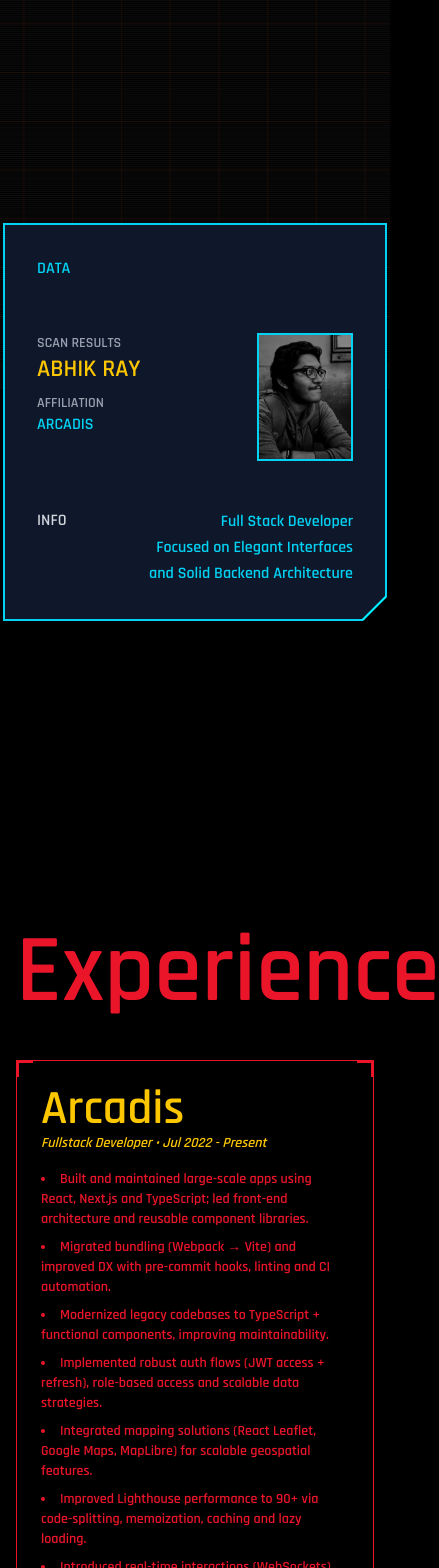
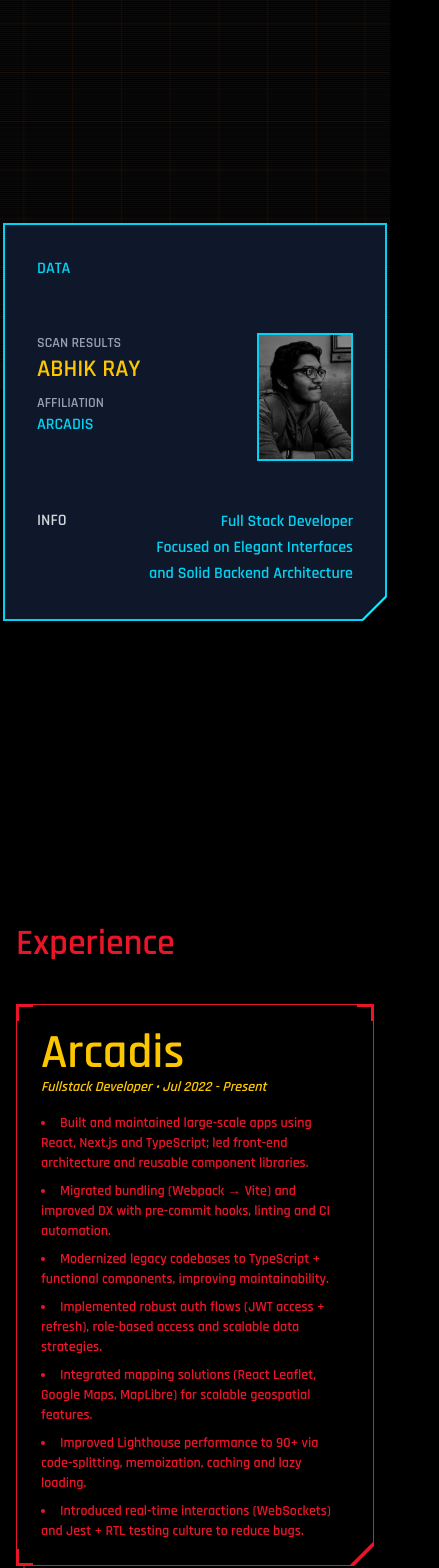
Before and after one commit to Abhik-Ray/my-portfolio, a Next.js app: page / in a window 390 px wide. Shown: the top 1568 px of the page, 439 px wide, since content can reach past the window. Built offline with nearby package versions, Linux system fonts and the light colour scheme.

Commit message:
added optimizations

```diff
--- a/app/page.tsx
+++ b/app/page.tsx
@@ -1,4 +1,6 @@
 "use client";
+
+import { memo, useRef } from "react";
 
 import Art from "@/components/Art";
 import Contact from "@/components/Contact";
@@ -7,7 +9,12 @@
 import Hero from "@/components/Hero";
 import Projects from "@/components/Projects";
 import Skills from "@/components/Skills";
-import { useRef } from "react";
+
+// Memoize sections to prevent unnecessary re-renders
+const MemoizedExperience = memo(Experience);
+const MemoizedSkills = memo(Skills);
+const MemoizedProjects = memo(Projects);
+const MemoizedArt = memo(Art);
 
 export default function Home() {
   const contactRef = useRef<HTMLDivElement>(null);
@@ -20,10 +27,10 @@
       <div className="relative z-10 h-screen flex items-center justify-center">
         <Hero />
       </div>
-      <Experience />
-      <Skills />
-      <Projects />
-      <Art />
+      <MemoizedExperience />
+      <MemoizedSkills />
+      <MemoizedProjects />
+      <MemoizedArt />
       <Contact ref={contactRef} />
     </main>
   );
--- a/components/Experience.tsx
+++ b/components/Experience.tsx
@@ -1,8 +1,10 @@
 'use client'
 
-import React from "react";
+import React, { memo } from "react";
+
 import { motion } from "framer-motion";
 
+// Move animation variants outside component to prevent re-creation
 const containerVariants = {
   hidden: { opacity: 0 },
   visible: {
@@ -28,6 +30,84 @@
   }
 };
 
+// Static experience data
+const experiences = [
+  {
+    id: 'arcadis-fullstack',
+    company: 'Arcadis',
+    role: 'Fullstack Developer',
+    period: 'Jul 2022 - Present',
+    highlights: [
+      'Built and maintained large-scale apps using React, Next.js and TypeScript; led front-end architecture and reusable component libraries.',
+      'Migrated bundling (Webpack → Vite) and improved DX with pre-commit hooks, linting and CI automation.',
+      'Modernized legacy codebases to TypeScript + functional components, improving maintainability.',
+      'Implemented robust auth flows (JWT access + refresh), role-based access and scalable data strategies.',
+      'Integrated mapping solutions (React Leaflet, Google Maps, MapLibre) for scalable geospatial features.',
+      'Improved Lighthouse performance to 90+ via code-splitting, memoization, caching and lazy loading.',
+      'Introduced real-time interactions (WebSockets) and Jest + RTL testing culture to reduce bugs.',
+    ]
+  },
+  {
+    id: 'arcadis-intern',
+    company: 'Arcadis',
+    role: 'Internship',
+    period: 'Oct 2021 - July 2022',
+    highlights: [
+      'Worked on building and maintaining UI features using React and modern JavaScript.',
+      'Assisted in developing reusable components and improving overall code structure.',
+      'Collaborated with designers and senior developers to implement responsive layouts.',
+      'Debugged UI issues and helped improve performance and user experience.',
+      'Gained hands-on experience with real-world development workflows and team collaboration.',
+    ]
+  },
+  {
+    id: 'highradius',
+    company: 'Highradius',
+    role: 'Internship',
+    period: 'Jan 2021 - March 2021',
+    highlights: [
+      'Contributed to developing a machine learning model aimed at predicting business-related outcomes.',
+      'Assisted in data preprocessing, model training, and evaluating prediction results.',
+      'Integrated ML outputs into a web interface for visualization and interaction.',
+      'Worked on the front end using React to build UI components for the platform.',
+      'Learned how ML systems connect with web applications in a production-like environment.',
+    ]
+  }
+] as const;
+
+const ExperienceItem = memo(({ experience }: { experience: typeof experiences[number] }) => (
+  <motion.li className="relative md:pl-12" variants={itemVariants}>
+    <div
+      role="article"
+      className="p-6 border border-foreground bg-black backdrop-blur-sm relative overflow-hidden modal-cut"
+    >
+      {/* Corner accents */}
+      <div className="absolute top-0 left-0 w-4 h-4 border-t-2 border-l-2 border-foreground" />
+      <div className="absolute top-0 right-0 w-4 h-4 border-t-2 border-r-2 border-foreground" />
+      <div className="absolute bottom-0 left-0 w-4 h-4 border-b-2 border-l-2 border-foreground" />
+
+      <div className="flex flex-col justify-end md:flex-row md:items-start md:justify-between gap-4 relative z-10">
+        <div>
+          <h3 className="text-5xl font-semibold text-yellow-400">
+            {experience.company}
+          </h3>
+          <p className="text-sm italic text-yellow-400">
+            {experience.role} • {experience.period}
+          </p>
+        </div>
+      </div>
+
+      <ul className="mt-4 space-y-2 text-sm list-disc list-inside relative z-10 text-foreground">
+        {experience.highlights.map((highlight, idx) => (
+          <li key={idx}>{highlight}</li>
+        ))}
+      </ul>
+    </div>
+  </motion.li>
+));
+
+ExperienceItem.displayName = 'ExperienceItem';
+
 const Experience: React.FC = () => {
   return (
     <section
@@ -35,8 +115,8 @@
       className="relative py-20"
     >
       <div className="max-w-7xl mx-auto px-4 md:px-8 lg:px-16 relative z-10">
-        <header className="mb-10 md:pl-12">
-          <h1 className="text-8xl font-thin text-foreground">
+        <header className="mb-10">
+          <h1 className="text-4xl md:text-6xl lg:text-8xl font-thin">
             Experience
           </h1>
         </header>
@@ -71,122 +151,9 @@
             }}
           />
 
-          <motion.li className="relative md:pl-12" variants={itemVariants}>
-            <div
-              role="article"
-              className="p-6 border border-foreground bg-black backdrop-blur-sm relative overflow-hidden modal-cut"
-            >
-              {/* Corner accents */}
-              <div className="absolute top-0 left-0 w-4 h-4 border-t-2 border-l-2 border-foreground" />
-              <div className="absolute top-0 right-0 w-4 h-4 border-t-2 border-r-2 border-foreground" />
-              <div className="absolute bottom-0 left-0 w-4 h-4 border-b-2 border-l-2 border-foreground" />
-
-              <div className="flex flex-col justify-end md:flex-row md:items-start md:justify-between gap-4 relative z-10">
-                <div>
-                  <h3 className="text-5xl font-semibold text-yellow-400">
-                    Arcadis
-                  </h3>
-                  <p className="text-sm italic text-yellow-400">
-                    Fullstack Developer • Jul 2022 - Present
-                  </p>
-                </div>
-              </div>
-
-              <ul className="mt-4 space-y-2 text-sm list-disc list-inside relative z-10 text-foreground">
-                <li>
-                  Built and maintained large-scale apps using React, Next.js and
-                  TypeScript; led front-end architecture and reusable component
-                  libraries.
-                </li>
-                <li>
-                  Migrated bundling (Webpack → Vite) and improved DX with
-                  pre-commit hooks, linting and CI automation.
-                </li>
-                <li>
-                  Modernized legacy codebases to TypeScript + functional
-                  components, improving maintainability.
-                </li>
-                <li>
-                  Implemented robust auth flows (JWT access + refresh), role-based
-                  access and scalable data strategies.
-                </li>
-                <li>
-                  Integrated mapping solutions (React Leaflet, Google Maps,
-                  MapLibre) for scalable geospatial features.
-                </li>
-                <li>
-                  Improved Lighthouse performance to 90+ via code-splitting,
-                  memoization, caching and lazy loading.
-                </li>
-                <li>
-                  Introduced real-time interactions (WebSockets) and Jest + RTL
-                  testing culture to reduce bugs.
-                </li>
-              </ul>
-            </div>
-          </motion.li>
-
-          <motion.li className="relative md:pl-12" variants={itemVariants}>
-            <div
-              role="article"
-              className="p-6 border border-foreground bg-black backdrop-blur-sm relative overflow-hidden modal-cut"
-            >
-              {/* Corner accents */}
-              <div className="absolute top-0 left-0 w-4 h-4 border-t-2 border-l-2 border-foreground" />
-              <div className="absolute top-0 right-0 w-4 h-4 border-t-2 border-r-2 border-foreground" />
-              <div className="absolute bottom-0 left-0 w-4 h-4 border-b-2 border-l-2 border-foreground" />
-
-              <div className="flex items-center justify-between relative z-10">
-                <div>
-                  <h3 className="text-5xl font-semibold text-yellow-400">
-                    Arcadis
-                  </h3>
-                  <p className="text-sm italic text-yellow-400">
-                    Internship • Oct 2021 - July 2022
-                  </p>
-                </div>
-              </div>
-
-              <ul className="mt-4 space-y-2 text-sm list-disc list-inside relative z-10 text-foreground">
-                <li>Worked on building and maintaining UI features using React and modern JavaScript.</li>
-                <li>Assisted in developing reusable components and improving overall code structure.</li>
-                <li>Collaborated with designers and senior developers to implement responsive layouts.</li>
-                <li>Debugged UI issues and helped improve performance and user experience.</li>
-                <li>Gained hands-on experience with real-world development workflows and team collaboration.</li>
-              </ul>
-            </div>
-          </motion.li>
-
-          <motion.li className="relative md:pl-12" variants={itemVariants}>
-            <div
-              role="article"
-              className="p-6 border border-foreground bg-black backdrop-blur-sm relative overflow-hidden modal-cut"
-            >
-              {/* Corner accents */}
-              <div className="absolute top-0 left-0 w-4 h-4 border-t-2 border-l-2 border-foreground" />
-              <div className="absolute top-0 right-0 w-4 h-4 border-t-2 border-r-2 border-foreground" />
-              <div className="absolute bottom-0 left-0 w-4 h-4 border-b-2 border-l-2 border-foreground" />
-
-              <div className="flex items-center justify-between relative z-10">
-                <div>
-                  <h3 className="text-5xl font-semibold text-yellow-400">
-                    Highradius
-                  </h3>
-                  <p className="text-sm italic text-yellow-400">
-                    Internship • Jan 2021 - March 2021
-                  </p>
-                </div>
-              </div>
-
-              <ul className="mt-4 space-y-2 text-sm list-disc list-inside relative z-10 text-foreground">
-                <li>Contributed to developing a machine learning model aimed at predicting business-related outcomes.</li>
-                <li>Assisted in data preprocessing, model training, and evaluating prediction results.</li>
-                <li>Integrated ML outputs into a web interface for visualization and interaction.</li>
-                <li>Worked on the front end using React to build UI components for the platform.</li>
-                <li>Learned how ML systems connect with web applications in a production-like environment.</li>
-              </ul>
-            </div>
-          </motion.li>
+          {experiences.map((experience) => (
+            <ExperienceItem key={experience.id} experience={experience} />
+          ))}
         </motion.ul>
       </div>
     </section>
```
Also changed, not shown: components/Art.tsx (+17 -25 lines), components/Projects.tsx (+20 -11 lines), components/Skills.tsx (+22 -16 lines).
